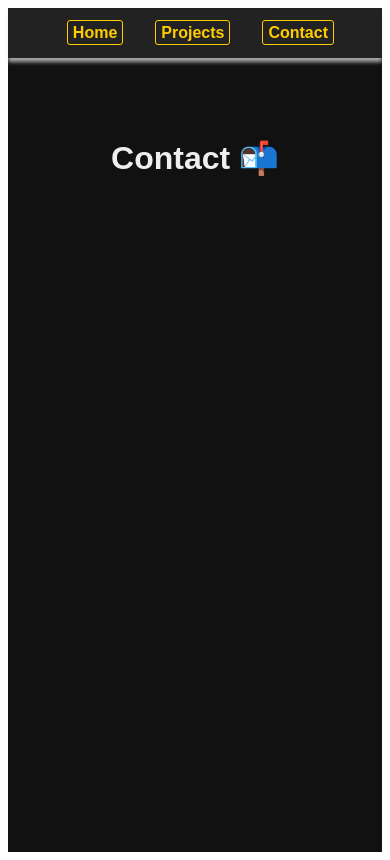
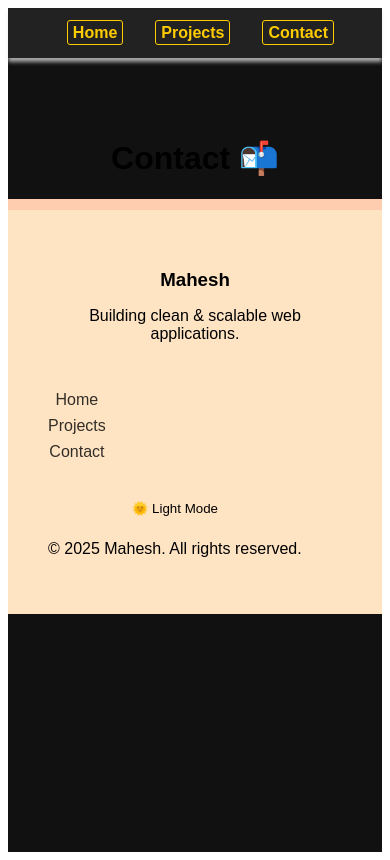
Before and after one commit to MaheshTechIn/My-Portfolio, a React (Vite) app in the folder Portfolio/my-portfolio/: page /contact in a window 390 px wide. Built offline with nearby package versions, Linux system fonts and the light colour scheme.

Commit message:
Added footer in the home page

```diff
--- a/Portfolio/my-portfolio/src/App.css
+++ b/Portfolio/my-portfolio/src/App.css
@@ -1,6 +1,6 @@
  .app-container {
     background-color: #111;
-    color: #eee;
+    /* color: #ce1c1c; */
     min-height: 100vh;
     font-family: Arial, Helvetica, sans-serif;
  }
@@ -10,6 +10,8 @@
   justify-content: center;
   align-items: center;
 }
+
+
 /*
 #root {
   max-width: 1280px;
--- a/Portfolio/my-portfolio/src/App.jsx
+++ b/Portfolio/my-portfolio/src/App.jsx
@@ -7,13 +7,18 @@ import { NavLink } from 'react-router-dom';
 import './Styles/Navbar.css';
 import './App.css';
 import Navbar from './components/Navbar';
+import Footer from './components/Footer';
 export default function App() {
+  const [theme, setTheme] = React.useState('dark');
+  const toggleTheme = () => {
+    setTheme((prevTheme) => (prevTheme === 'dark' ? 'light' : 'dark'));
+  }
+
   return (
       <div className="app-container">
 
         {/* Navigation Sticky at top */}
         <Navbar />
-
 
         {/* Content below navbar */}
         <div className="content">
@@ -23,6 +28,10 @@ export default function App() {
             <Route path="/contact" element={<Contact />} />
           </Routes>
         </div>
+
+        <div >
+          <Footer theme={theme} toggleTheme={toggleTheme} />
+        </div>
       </div>
   );
 }
--- a/Portfolio/my-portfolio/src/Styles/About.css
+++ b/Portfolio/my-portfolio/src/Styles/About.css
@@ -9,7 +9,7 @@
 }
 
 .about strong {
-  color: #facc15; /* soft yellow accent */
+  color: #11f430; /* soft yellow accent */
 }
 
 .about-list {
--- /dev/null
+++ b/Portfolio/my-portfolio/src/Styles/Footer.css
@@ -0,0 +1,64 @@
+.footer {
+ position: sticky;
+  display: flex;
+  justify-content: space-between;
+  align-items: flex-start;
+  gap: 2rem;
+  padding: 2.5rem;
+  background: var(--card-bg);
+  background-color: bisque;
+  color: var(--text-color);
+  border-top: 11px solid rgba(239, 0, 0, 0.1);
+}
+
+.footer-brand h3 {
+  margin-bottom: 0.5rem;
+  color: var(--accent);
+}
+
+.footer-links {
+  display: flex;
+  flex-direction: column;
+  gap: 0.5rem;
+}
+
+.footer-links a {
+  color: var(--text-color);
+  text-decoration: none;
+  opacity: 0.8;
+}
+
+.footer-links a:hover {
+  opacity: 1;
+  color: var(--accent);
+}
+
+.footer-actions {
+  text-align: right;
+}
+
+.theme-btn {
+  background: none;
+  border: 1px solid var(--accent);
+  color: var(--accent);
+  padding: 0.5rem 1rem;
+  border-radius: 6px;
+  cursor: pointer;
+  transition: all 0.3s ease;
+}
+
+.theme-btn:hover {
+  background: var(--accent);
+  color: #fff;
+}
+
+@media (max-width: 768px) {
+  .footer {
+    flex-direction: column;
+    text-align: center;
+  }
+
+  .footer-actions {
+    text-align: center;
+  }
+}
--- a/Portfolio/my-portfolio/src/Styles/Home.css
+++ b/Portfolio/my-portfolio/src/Styles/Home.css
@@ -9,19 +9,18 @@
 }
 
 .hero h1{
+    color: rgb(192, 0, 0);
     font-size: 3rem;
     margin-bottom: 20px;
 }
-.hero h1 span{
-    color: #facc15;
-}
+
 .hero h2{
     font-size: 1.5rem;
-    color: #dddddd;
+    color: #9f9e9e;
 }
 .hero p{
     font-size: 1.2rem;
-    color: #dddddd;
+    color: #a18a8a;
     max-width: 600px;
     margin: auto;
 }
@@ -44,32 +43,17 @@
     background-color 0.2s ease;
 }
 
-/* .home-cards {
-  display: flex;
-  gap: 2rem;
-  margin-top: 3rem;
-} */
+
 .home-cards {
   display: flex;
   gap: 2rem;
   margin-top: 3rem;
 
-  /* align-items: flex-start;   🔥 VERY IMPORTANT */
 }
 
-/* .about,
+.about,
 .skills {
   width: 100%;
-  max-width: 500px;
-  background: #ffffff;
-  padding: 2rem;
-  border-radius: 12px;
-  box-shadow: 0 8px 20px rgba(230, 11, 11, 0.08);
-}
- */
-.about,
-.skills {
-   width: 100%;
   max-width: 500px;
   background: #ffffff;
   padding: 2rem;
--- a/Portfolio/my-portfolio/src/components/Footer.jsx
+++ b/Portfolio/my-portfolio/src/components/Footer.jsx
@@ -0,0 +1,33 @@
+import '../Styles/Footer.css';
+
+export default function Footer({ theme, toggleTheme }) {
+  return (
+    <footer className="footer">
+
+      {/* Left */}
+      <div className="footer-brand">
+        <h3>Mahesh</h3>
+        <p>Building clean & scalable web applications.</p>
+      </div>
+
+      {/* Center */}
+      <div className="footer-links">
+        <a href="/">Home</a>
+        <a href="/projects">Projects</a>
+        <a href="/contact">Contact</a>
+      </div>
+
+      {/* Right */}
+      <div className="footer-actions">
+        <button className="theme-btn" onClick={toggleTheme}>
+          {theme === "dark" ? "🌞 Light Mode" : "🌙 Dark Mode"}
+        </button>
+
+        <p className="copyright">
+          © {new Date().getFullYear()} Mahesh. All rights reserved.
+        </p>
+      </div>
+
+    </footer>
+  );
+}
--- a/Portfolio/my-portfolio/src/components/Skills.jsx
+++ b/Portfolio/my-portfolio/src/components/Skills.jsx
@@ -31,6 +31,19 @@ export default function Skills() {
           <div className="progress-bar js"></div>
         </div>
       </div>
+
+       <div className="skill">
+        <span className="skill-name">Java</span>
+        <div className="progress">
+          <div className="progress-bar java"></div>
+        </div>
+      </div>
+       <div className="skill">
+        <span className="skill-name">Java</span>
+        <div className="progress">
+          <div className="progress-bar java"></div>
+        </div>
+      </div>
     </section>
   );
 }
```
